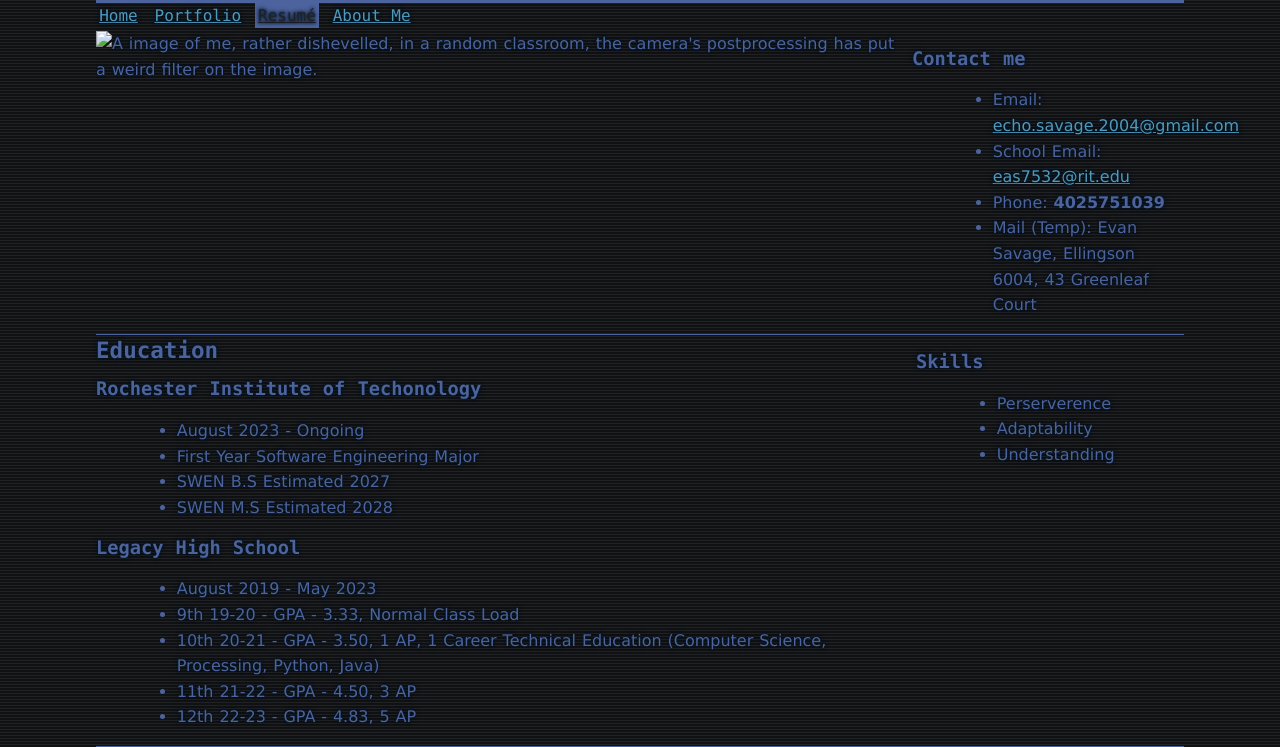
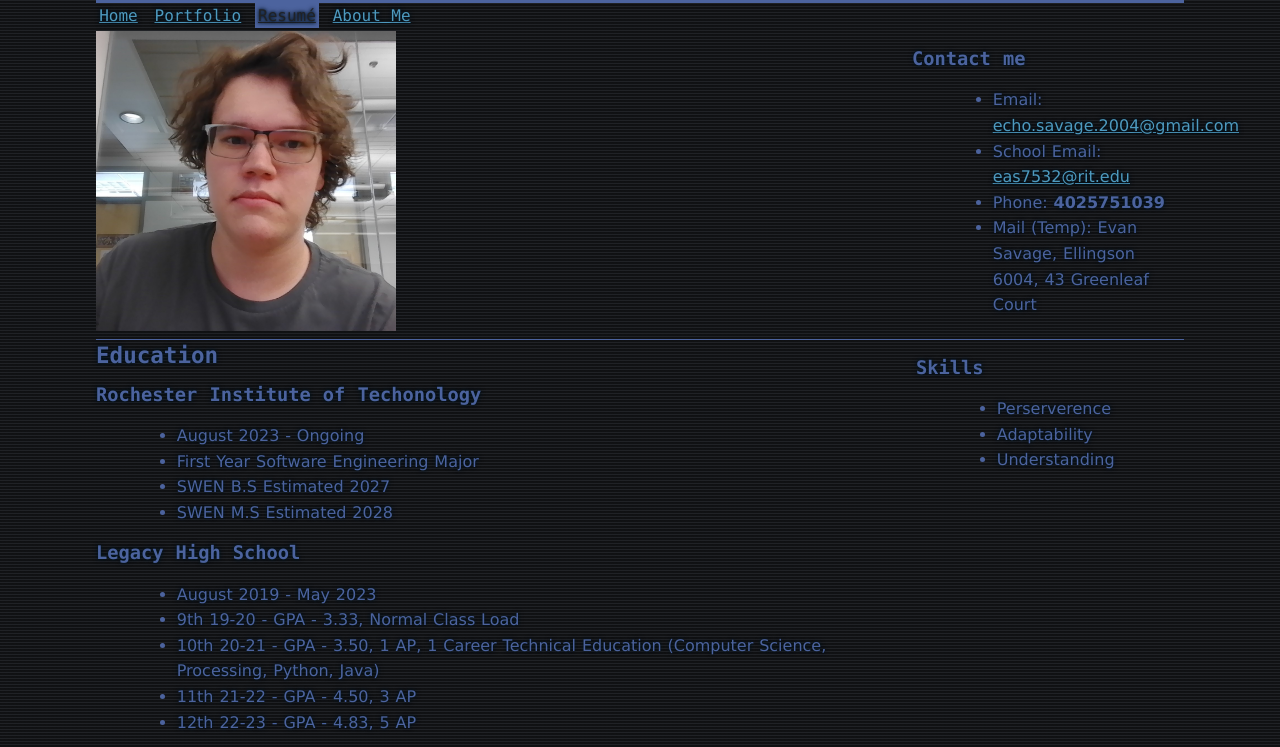
Before and after one commit to Anti5893/Anti5893.github.io, a plain HTML site: page html/resume/index.html in a window 1280 px wide. Shown: the part 53-800 px from the top of the page. Drawn offline with Linux system fonts and the light colour scheme.

Commit message:
fixed image

```diff
--- a/html/resume/index.html
+++ b/html/resume/index.html
@@ -48,7 +48,7 @@
 <main>
 <section class = "column">
 <div class = "left">
-	<img src="/images/me!.jpg/" alt="A image of me, rather dishevelled, in a random classroom, the camera's postprocessing has put a weird filter on the image." width="300" height="300">
+	<img src="/images/me!.jpg" alt="A image of me, rather dishevelled, in a random classroom, the camera's postprocessing has put a weird filter on the image." width="300" height="300">
 </div>
 <div class = "right">
 	<H3>Contact me</H3>
```
